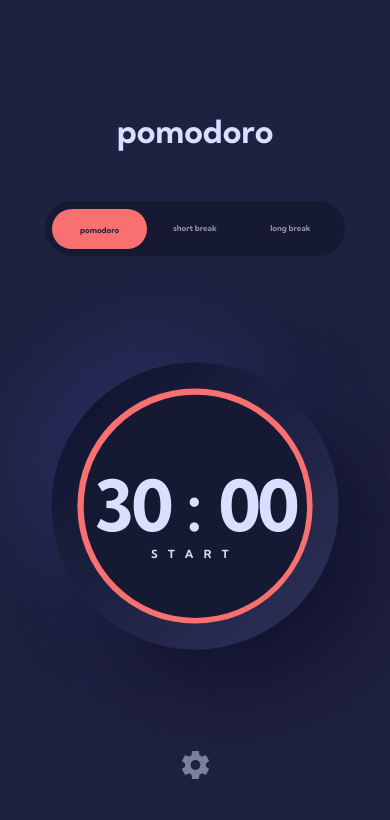
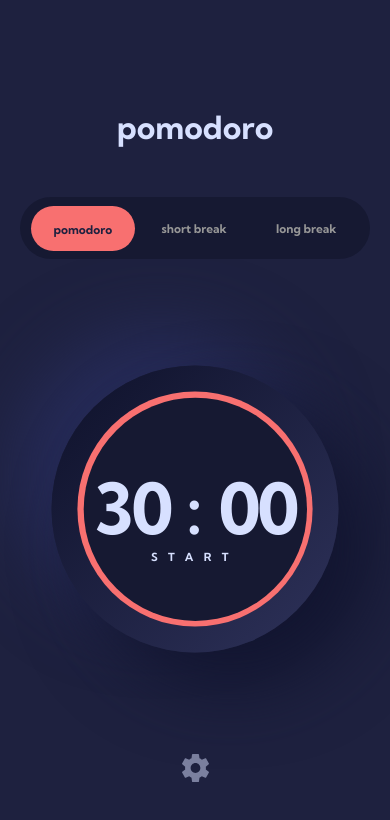
Before and after one commit to namozov13/pomodoro, a plain HTML site: page index.html in a window 390 px wide. Drawn offline with Linux system fonts and the light colour scheme.

Commit message:
Fix some bugs...

```diff
--- a/style.css
+++ b/style.css
@@ -37,7 +37,7 @@ body {
     }
 
     .breakName {
-        padding: 16px 23px 14px 23px;
+        padding: 16px 24.41px 16px 22.79px;
         letter-spacing: 0;
         font-size: 12px;
     }
@@ -465,10 +465,6 @@ input:focus {
         align-items: center;
     }
 
-    .spaceMono .breakName {
-        font-size: 8px;
-    }
-
     form input:checked~p {
         padding: 16px 23px 14px 23px;
     }
@@ -530,12 +526,23 @@ input:focus {
     }
 
     .breakTypes {
-        max-width: 300px;
+        width: 350px;
+    }
+
+    .spaceMono .breakTypes {
+        width: 370px;
     }
 
     .breakName {
         white-space: nowrap;
-        font-size: 8px;
+        padding: 16px 24.41px 16px 22.79px;
+        font-size: 12px;
+    }
+
+    .typeform label {
+        display: flex;
+        align-items: center;
+        justify-content: center;
     }
 
     .main-div {
```
